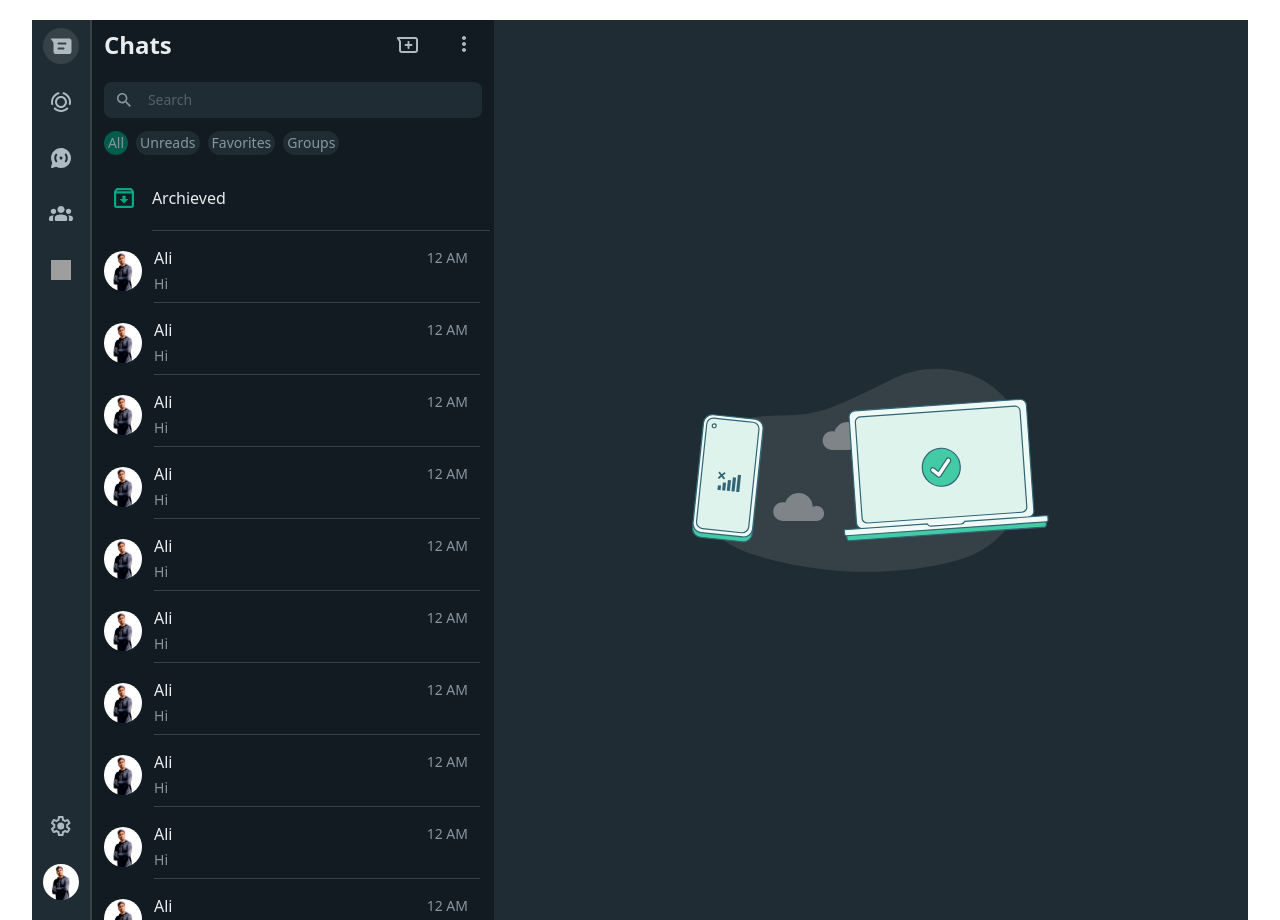
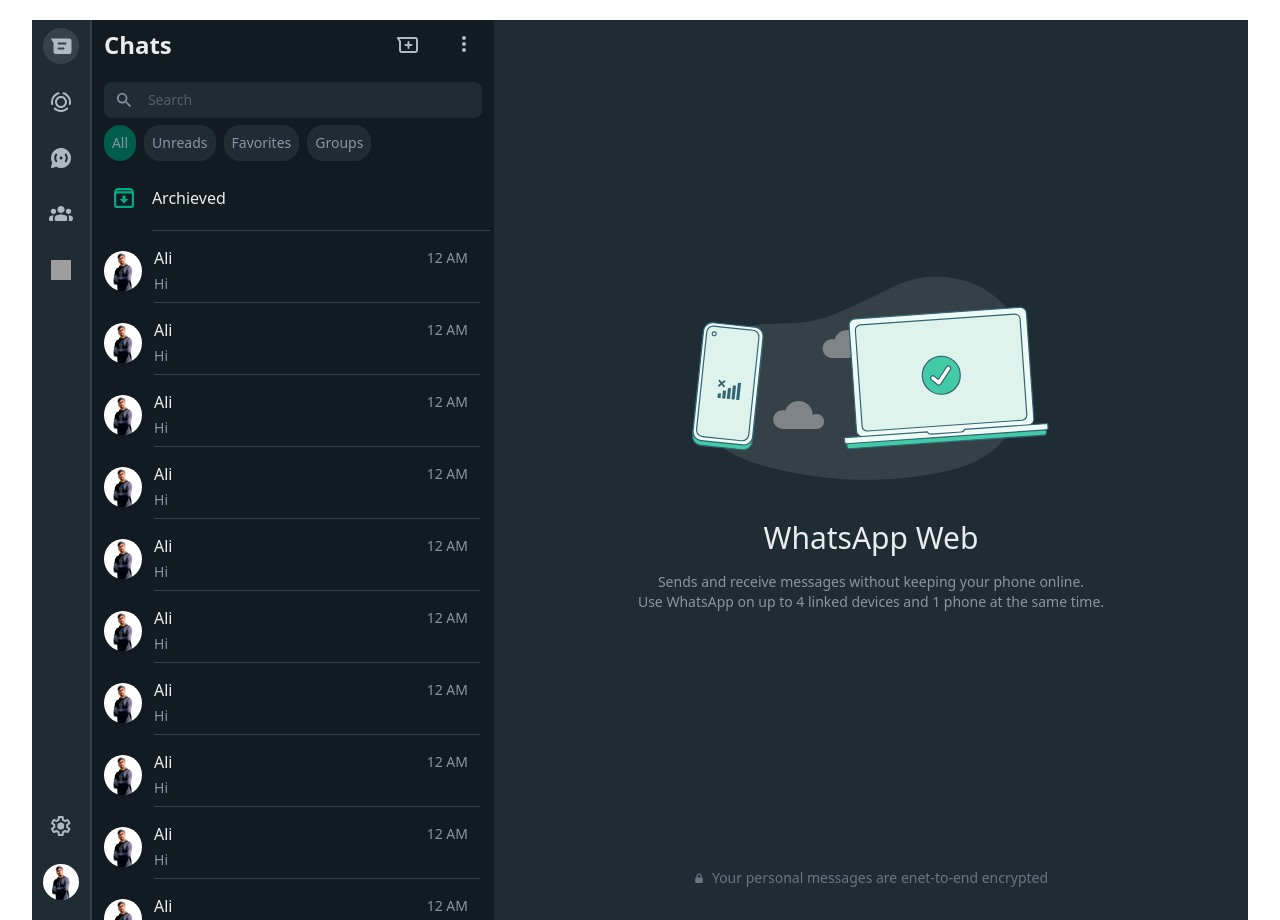
Before and after one commit to aliaahmedraza/WhatsAppClone_FrontEnd, a React (Vite) app: page /dashboard in a window 1280 px wide. Built offline with nearby package versions, Linux system fonts and the light colour scheme; grey boxes are pictures that could not be loaded.

Commit message:
I have completed the overall landing page

```diff
--- /dev/null
+++ b/src/assets/svg/LockIcon.jsx
@@ -0,0 +1,24 @@
+import React from 'react'
+
+const LockIcon = () => {
+  return (
+    <span aria-hidden="true" data-icon="lock-small" className="">
+      <svg
+        viewBox="0 0 10 12"
+        height="12"
+        width="10"
+        preserveAspectRatio="xMidYMid meet"
+        className="text-[#667781]"
+        version="1.1"
+      >
+        <title>lock-small</title>
+        <path
+          d="M5.00847986,1.6 C6.38255462,1.6 7.50937014,2.67435859 7.5940156,4.02703389 L7.59911976,4.1906399 L7.599,5.462 L7.75719976,5.46214385 C8.34167974,5.46214385 8.81591972,5.94158383 8.81591972,6.53126381 L8.81591972,9.8834238 C8.81591972,10.4731038 8.34167974,10.9525438 7.75719976,10.9525438 L2.25767996,10.9525438 C1.67527998,10.9525438 1.2,10.4731038 1.2,9.8834238 L1.2,6.53126381 C1.2,5.94158383 1.67423998,5.46214385 2.25767996,5.46214385 L2.416,5.462 L2.41679995,4.1906399 C2.41679995,2.81636129 3.49135449,1.68973395 4.84478101,1.60510326 L5.00847986,1.6 Z M5.00847986,2.84799995 C4.31163824,2.84799995 3.73624912,3.38200845 3.6709675,4.06160439 L3.6647999,4.1906399 L3.663,5.462 L6.35,5.462 L6.35111981,4.1906399 C6.35111981,3.53817142 5.88169076,2.99180999 5.26310845,2.87228506 L5.13749818,2.85416626 L5.00847986,2.84799995 Z"
+          fill="currentColor"
+        ></path>
+      </svg>
+    </span>
+  );
+}
+
+export default LockIcon;
--- a/src/components/Chat/Chat.jsx
+++ b/src/components/Chat/Chat.jsx
@@ -50,7 +50,7 @@
             <div key={i}>
               <button
                 onClick={() => setSelectedButton(btn)}
-                className={`rounded-2xl h-9 p-2 md:h-6 md:p-1 text-sm flex items-center justify-center ${
+                className={`rounded-2xl h-9 p-2 text-sm flex items-center justify-center ${
                   selectedButton === btn
                     ? "bg-[#005C4B] text-[#8696A0]"
                     : "bg-[#202C33] text-[#8696A0]"
--- /dev/null
+++ b/src/components/ChatDisplayByPerson/ChatDisplayByPerson.jsx
@@ -0,0 +1,27 @@
+import React from "react";
+import WhatsAppWebIcon from "../../assets/svg/WhatsAppWebIcon";
+import LockIcon from "../../assets/svg/LockIcon";
+const ChatDisplayByPerson = () => {
+  return (
+    <div className="flex flex-col items-center h-full">
+      <div className="flex flex-col gap-4 justify-center items-center h-full">
+        <WhatsAppWebIcon />
+        <div className="text-[#E9EDEF] text-3xl mt-6 font-light">WhatsApp Web</div>
+        <div className="text-[#8D9599] flex flex-col items-center text-sm">
+          <h1>Sends and receive messages without keeping your phone online.</h1>
+          <h1>
+            Use WhatsApp on up to 4 linked devices and 1 phone at the same time.
+          </h1>
+        </div>
+      </div>
+      <div className="flex items-center gap-2 pb-8 text-sm">
+        <LockIcon />
+        <h1 className="text-[#667781]">
+          Your personal messages are enet-to-end encrypted
+        </h1>
+      </div>
+    </div>
+  );
+};
+
+export default ChatDisplayByPerson;
--- a/src/page/DashBoard/DashBoard.jsx
+++ b/src/page/DashBoard/DashBoard.jsx
@@ -7,8 +7,7 @@
 import MetaAi from "../../components/MetaAi/MetaAi";
 import Setting from "../../components/Settings/Setting";
 import Profile from "../../components/Profile/Profile";
-import WhatsAppWebIcon from "../../assets/svg/WhatsAppWebIcon";
-import BackArrowIconForSearchBar from "../../assets/svg/BackArrowIconForSearchBar";
+import ChatDisplayByPerson from "../../components/ChatDisplayByPerson/ChatDisplayByPerson";
 
 const DashBoard = () => {
   const [activeTab, setActiveTab] = React.useState("chats");
@@ -39,8 +38,8 @@
         <div className="bg-[#111B21] w-full md:w-1/3 lg:w-2/5 h-1/2 md:h-full">
           {renderComponent()}
         </div>
-        <div className="bg-[#202C33] w-full md:w-2/3 lg:w-3/4 h-1/2 md:h-full flex items-center justify-center">
-          <WhatsAppWebIcon />
+        <div className="bg-[#202C33] w-full md:w-2/3 lg:w-3/4 h-1/2 md:h-full">
+          <ChatDisplayByPerson/>
         </div>
       </div>
     </div>
```
